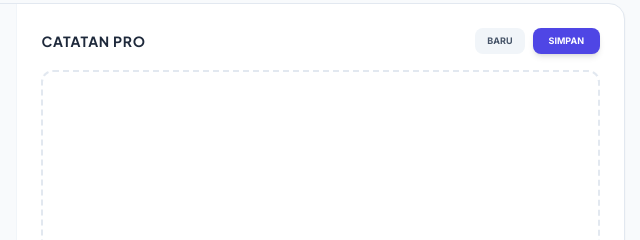
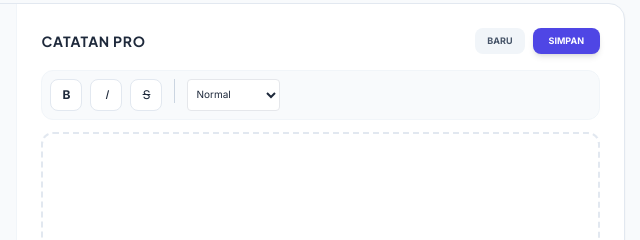
Before and after one commit to about201/business-dashboard, a plain HTML site: page index.html in a window 1280 px wide. Shown: the part 1512-1752 px from the top of the page, 631-1271 px from the left. Drawn offline with nearby package versions, Linux system fonts and the light colour scheme; no server answers.

Commit message:
Update index.html

```diff
--- a/index.html
+++ b/index.html
@@ -162,6 +162,18 @@
                                     <button id="btnSaveNote" class="px-4 py-1.5 bg-indigo-600 text-white rounded-lg text-[9px] font-bold hover:bg-indigo-700 shadow-md uppercase">Simpan</button>
                                 </div>
                             </div>
+                            <div class="flex flex-wrap gap-2 mb-3 p-2 bg-slate-50 rounded-xl border border-slate-100">
+                                <button onclick="execCmd('bold')" class="tool-btn font-bold">B</button>
+                                <button onclick="execCmd('italic')" class="tool-btn italic">I</button>
+                                <button onclick="execCmd('strikeThrough')" class="tool-btn line-through">S</button>
+                                <div class="h-6 w-[1px] bg-slate-300 mx-1"></div>
+                                <select onchange="execCmd('fontSize', this.value)" class="text-[10px] bg-white border rounded px-1 outline-none h-8">
+                                    <option value="1">Kecil</option>
+                                    <option value="3" selected>Normal</option>
+                                    <option value="5">Besar</option>
+                                    <option value="7">Sangat Besar</option>
+                                </select>
+                            </div>
 
                             <div id="digitalNote" contenteditable="true" class="min-h-[300px] p-4 border-2 border-slate-100 rounded-xl focus:outline-none focus:border-indigo-400 text-sm leading-relaxed transition-all bg-white overflow-y-auto"></div>
                         </div>
```
